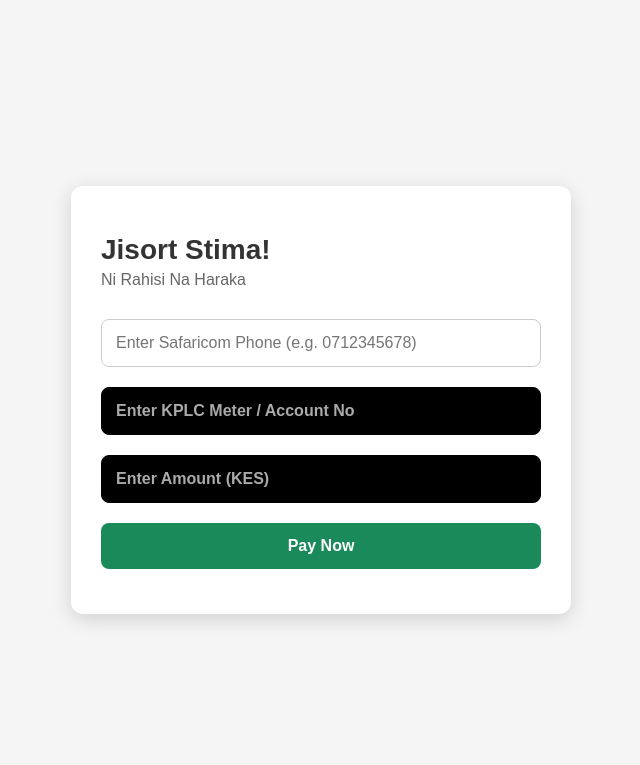
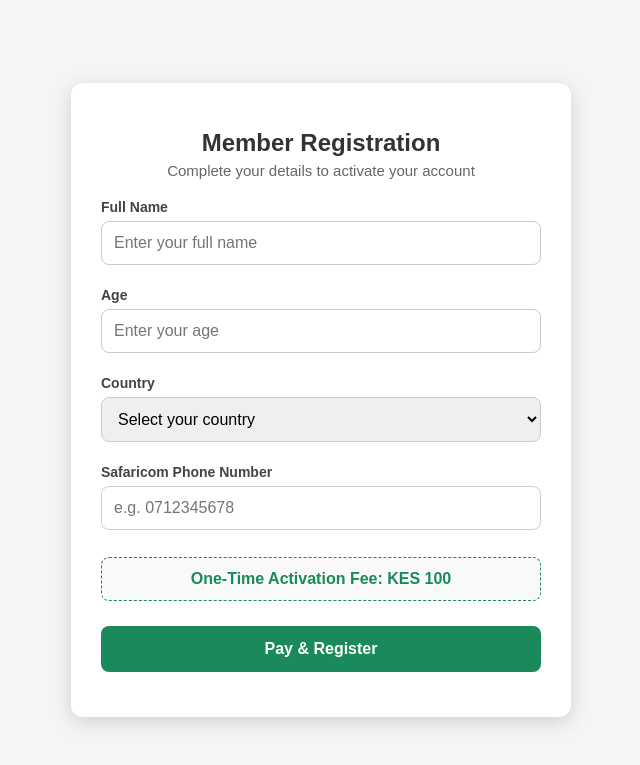
Before and after one commit to kimat07-cyber/mpesa-api, a Flask app: page / in a window 1280 px wide. Shown: the top 765 px of the page, without its empty margins (319-959 px from the left). Run offline with Flask 3, Linux system fonts and the light colour scheme.

Commit message:
Update index.html

```diff
--- a/templates/index.html
+++ b/templates/index.html
@@ -1,7 +1,7 @@
 <!DOCTYPE html>
 <html>
 <head>
-    <title>Pay via M-Pesa</title>
+    <title>Membership Registration</title>
 
     <style>
         body {
@@ -26,39 +26,48 @@
         }
 
         h1 {
-            font-size: 28px;
+            font-size: 24px;
             margin-bottom: 5px;
             color: #333;
+            text-align: center;
         }
 
         h2 {
             margin-top: 0;
             margin-bottom: 20px;
-            font-size: 16px;
+            font-size: 15px;
             font-weight: normal;
             color: #666;
+            text-align: center;
         }
 
-        input {
+        label {
+            font-size: 14px;
+            font-weight: bold;
+            color: #444;
+            display: block;
+            margin-top: 10px;
+        }
+
+        input, select {
             width: 100%;
-            padding: 14px;
-            margin: 10px 0;
+            padding: 12px;
+            margin: 6px 0 12px 0;
             border: 1px solid #ccc;
             border-radius: 8px;
             font-size: 16px;
             box-sizing: border-box;
         }
 
-        /* Black input fields styling */
-        .black-input {
-            background-color: #000000;
-            color: #ffffff;
-            border: 1px solid #000000;
+        .fee-display {
+            background-color: #f9f9f9;
+            padding: 12px;
+            border-radius: 8px;
+            border: 1px dashed #1b8a5a;
+            text-align: center;
             font-weight: bold;
-        }
-
-        .black-input::placeholder {
-            color: #aaaaaa;
+            color: #1b8a5a;
+            margin: 15px 0;
         }
 
         button {
@@ -87,72 +96,90 @@
         }
     </style>
 </head>
-
 <body>
 
 <div class="card">
-    <h1>Jisort Stima!</h1>
-    <h2>Ni Rahisi Na Haraka</h2>
+    <h1>Member Registration</h1>
+    <h2>Complete your details to activate your account</h2>
 
-    <!-- Phone input -->
-    <input type="tel" id="phone" placeholder="Enter Safaricom Phone (e.g. 0712345678)">
+    <!-- User Details Section -->
+    <label for="fullName">Full Name</label>
+    <input type="text" id="fullName" placeholder="Enter your full name">
 
-    <!-- Meter/Account Input -->
-    <input type="text" id="account" class="black-input" placeholder="Enter KPLC Meter / Account No">
+    <label for="age">Age</label>
+    <input type="number" id="age" min="18" max="100" placeholder="Enter your age">
 
-    <!-- Amount Input -->
-    <input type="number" id="amount" class="black-input" placeholder="Enter Amount (KES)" min="1">
+    <label for="country">Country</label>
+    <select id="country">
+        <option value="">Select your country</option>
+        <option value="Kenya">Kenya</option>
+        <option value="Uganda">Uganda</option>
+        <option value="Tanzania">Tanzania</option>
+        <option value="Other">Other</option>
+    </select>
 
-    <button onclick="pay()">Pay Now</button>
+    <label for="phone">Safaricom Phone Number</label>
+    <input type="tel" id="phone" placeholder="e.g. 0712345678">
+
+    <!-- Fixed Activation Fee Display -->
+    <div class="fee-display">
+        One-Time Activation Fee: KES 100
+    </div>
+
+    <button onclick="payAndRegister()">Pay & Register</button>
 
     <div class="msg" id="msg"></div>
 </div>
 
 <script>
 function validateAndFormatPhone(phone) {
-    phone = phone.trim().replace(/\s+/g, ''); // Remove spaces
+    phone = phone.trim().replace(/\s+/g, '');
 
-    // Convert 07... or 01... to 254...
     if (phone.startsWith("0")) {
         phone = "254" + phone.substring(1);
     } else if (phone.startsWith("+254")) {
         phone = phone.substring(1);
     }
 
-    // Safaricom specific format validation regex
     const safaricomRegex = /^(254)(7[0-1-2-4-5-6-9]|1[1-2-3-4-5])\d{7}$/;
-
     return safaricomRegex.test(phone) ? phone : null;
 }
 
-async function pay() {
+async function payAndRegister() {
+    let fullName = document.getElementById("fullName").value.trim();
+    let age = document.getElementById("age").value;
+    let country = document.getElementById("country").value;
     let phoneInput = document.getElementById("phone").value;
-    let accountInput = document.getElementById("account").value.trim();
-    let amount = document.getElementById("amount").value;
     let msg = document.getElementById("msg");
 
-    // Clear previous styles
+    const fixedAmount = 100; // Enforced programmatic fee
+
     msg.style.color = "initial";
+    msg.innerText = "";
 
-    // 1. Phone validation
+    // 1. Input Validation
+    if (!fullName) {
+        msg.style.color = "red";
+        msg.innerText = "❌ Please enter your full name.";
+        return;
+    }
+
+    if (!age || age < 18) {
+        msg.style.color = "red";
+        msg.innerText = "❌ You must be 18 years or older to register.";
+        return;
+    }
+
+    if (!country) {
+        msg.style.color = "red";
+        msg.innerText = "❌ Please select your country.";
+        return;
+    }
+
     let phone = validateAndFormatPhone(phoneInput);
     if (!phone) {
         msg.style.color = "red";
         msg.innerText = "❌ Please enter a valid Safaricom phone number.";
-        return;
-    }
-
-    // 2. Account/Meter validation
-    if (!accountInput) {
-        msg.style.color = "red";
-        msg.innerText = "❌ Please enter your Meter or Account number.";
-        return;
-    }
-
-    // 3. Amount validation
-    if (!amount || amount <= 0) {
-        msg.style.color = "red";
-        msg.innerText = "❌ Please enter a valid amount.";
         return;
     }
 
@@ -167,8 +194,12 @@ async function pay() {
             },
             body: JSON.stringify({
                 phone: phone,
-                amount: amount,
-                account: accountInput // Pass the account info to your backend
+                amount: fixedAmount,
+                metadata: {
+                    fullName: fullName,
+                    age: age,
+                    country: country
+                }
             })
         });
 
@@ -176,12 +207,10 @@ async function pay() {
 
         if (data.ResponseCode === "0") {
             msg.style.color = "green";
-            msg.innerText = "✅ STK push sent! Check your phone, enter your M-Pesa PIN, and wait for confirmation.";
-
-            // Pro-tip: You can trigger a function here to poll your backend for payment confirmation status.
+            msg.innerText = "✅ STK push sent! Check your phone to complete registration.";
         } else {
             msg.style.color = "red";
-            msg.innerText = "❌ Request failed. Please check your phone status and try again.";
+            msg.innerText = "❌ Request failed. Please try again.";
         }
 
     } catch (err) {
```
